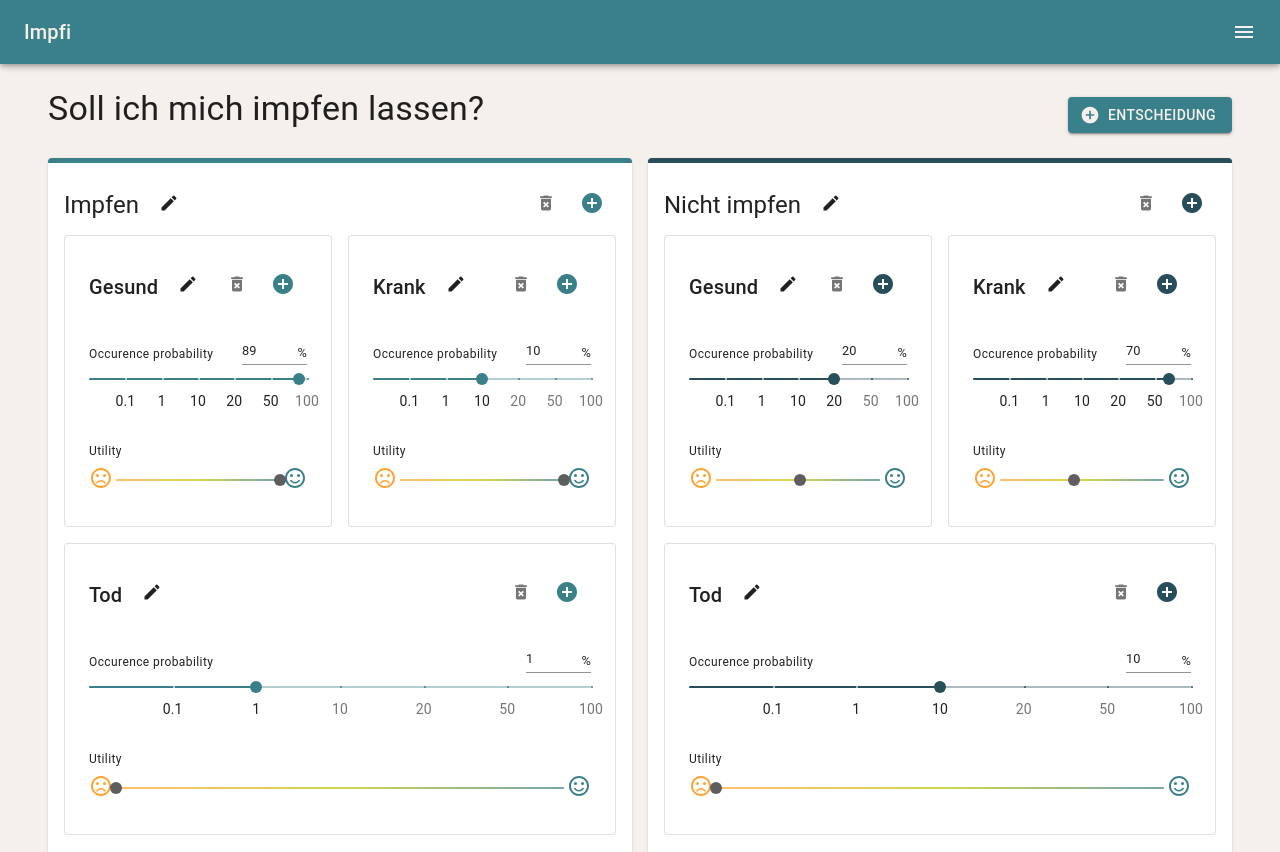
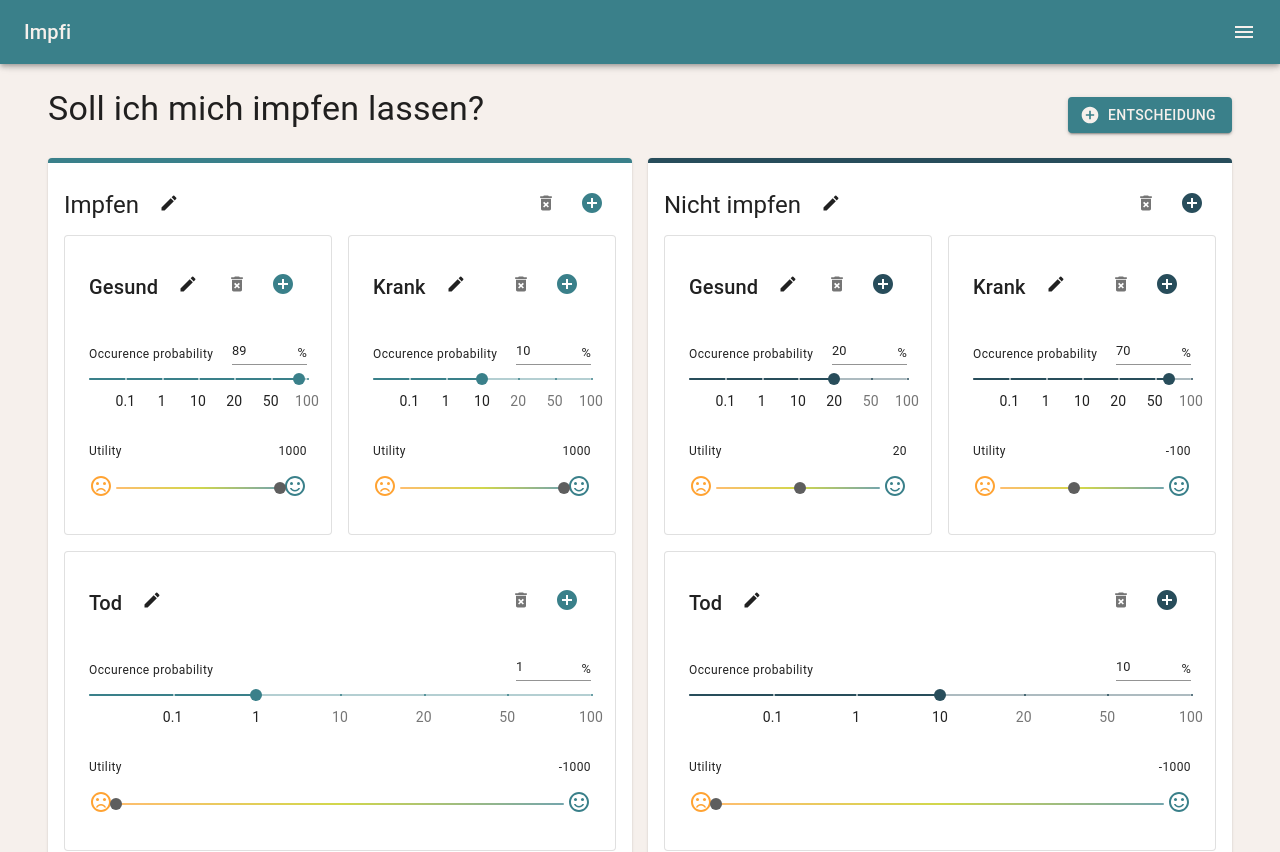
Before and after one commit to grenzbotin/decisionTracer, a Next.js app: page /decisionTracer/en in a window 1280 px wide. Shown: the top 852 px of the page. Built offline with nearby package versions, Linux system fonts and the light colour scheme.

Commit message:
show value above growing slider, adjust margins

```diff
--- a/components/Calculator/CalculatorElements/ValidatedInputField.tsx
+++ b/components/Calculator/CalculatorElements/ValidatedProbabilityField.tsx
@@ -18,7 +18,7 @@ interface Props {
   value: number;
 }
 
-const ValidatedInputField: React.FC<Props> = ({ onChange, value }) => {
+const ValidatedProbabilityField: React.FC<Props> = ({ onChange, value }) => {
   const prevValue = usePrevious(value);
   const [localValue, setLocalValue] = useState<number | string>(value);
   const [error, setError] = useState(false);
@@ -46,7 +46,7 @@ const ValidatedInputField: React.FC<Props> = ({ onChange, value }) => {
   };
 
   return (
-    <FormControl size="small" style={{ maxWidth: "65px" }}>
+    <FormControl size="small" style={{ maxWidth: "75px" }}>
       <Input
         error={error}
         value={localValue}
@@ -66,4 +66,4 @@ const ValidatedInputField: React.FC<Props> = ({ onChange, value }) => {
   );
 };
 
-export default ValidatedInputField;
+export default ValidatedProbabilityField;
--- a/components/Calculator/CaseItem/CaseItem.tsx
+++ b/components/Calculator/CaseItem/CaseItem.tsx
@@ -11,7 +11,7 @@ import ExpandMoreIcon from "@material-ui/icons/ExpandMore";
 import { GlobalDecisionContext } from "@/../hooks/GlobalDecisionsContextProvider";
 import { SubItem as SubItemType } from "@/../lib/presets";
 import EditableTitle from "../CalculatorElements/EditableTitle";
-import ValidatedInputField from "../CalculatorElements/ValidatedInputField";
+import ValidatedProbabilityField from "../CalculatorElements/ValidatedProbabilityField";
 import NonLinearSlider from "../CalculatorElements/NonLinearSlider";
 import GrowingSlider from "../CalculatorElements/GrowingSlider";
 
@@ -93,7 +93,7 @@ export default function CaseItem({
       <AccordionDetails style={{ flexDirection: "column", padding: "1rem 2rem" }}>
         <div style={{ display: "flex", marginTop: "2rem", justifyContent: "space-between", alignItems: "flex-end" }}>
           <Typography variant="caption">{i18next.t("calculator.probability")}</Typography>
-          <ValidatedInputField value={caseItem.probability} onChange={handleProbabilityChange} />
+          <ValidatedProbabilityField value={caseItem.probability} onChange={handleProbabilityChange} />
         </div>
         <NonLinearSlider
           marks={[
@@ -111,9 +111,14 @@ export default function CaseItem({
           value={caseItem.probability}
           numFormatter={(val: number) => Math.round(val)}
         />
-        <Typography variant="caption" display="block" style={{ marginTop: "1.5rem" }} gutterBottom>
-          {i18next.t("calculator.value")}
-        </Typography>
+        <div style={{ display: "flex", marginTop: "1.5rem", justifyContent: "space-between", alignItems: "flex-end" }}>
+          <Typography variant="caption" display="block" gutterBottom>
+            {i18next.t("calculator.value")}
+          </Typography>
+          <Typography variant="caption" display="block" gutterBottom>
+            {caseItem.value}
+          </Typography>
+        </div>
         <GrowingSlider value={caseItem.value} onChange={handleValueChange} />
       </AccordionDetails>
     </Accordion>
--- a/components/Calculator/SubItem/SubItem.tsx
+++ b/components/Calculator/SubItem/SubItem.tsx
@@ -8,7 +8,7 @@ import DeleteForeverIcon from "@material-ui/icons/DeleteForever";
 import { GlobalDecisionContext } from "@/../hooks/GlobalDecisionsContextProvider";
 import { SubItem as SubItemType } from "@/../lib/presets";
 import EditableTitle from "../CalculatorElements/EditableTitle";
-import ValidatedInputField from "../CalculatorElements/ValidatedInputField";
+import ValidatedProbabilityField from "../CalculatorElements/ValidatedProbabilityField";
 import NonLinearSlider from "../CalculatorElements/NonLinearSlider";
 import GrowingSlider from "../CalculatorElements/GrowingSlider";
 import CaseItem from "../CaseItem";
@@ -63,7 +63,7 @@ export default function SubItem({
           </div>
           <div style={{ display: "flex", marginTop: "2rem", justifyContent: "space-between", alignItems: "flex-end" }}>
             <Typography variant="caption">{i18next.t("calculator.probability")}</Typography>
-            <ValidatedInputField onChange={handleProbabilityChange} value={item.probability} />
+            <ValidatedProbabilityField onChange={handleProbabilityChange} value={item.probability} />
           </div>
           <NonLinearSlider
             marks={[
@@ -83,9 +83,21 @@ export default function SubItem({
           />
           {item.cases.length === 0 ? (
             <>
-              <Typography variant="caption" display="block" style={{ marginTop: "1.5rem" }} gutterBottom>
-                {i18next.t("calculator.value")}
-              </Typography>
+              <div
+                style={{
+                  display: "flex",
+                  margin: "1.5rem 0 .5rem 0",
+                  justifyContent: "space-between",
+                  alignItems: "flex-end"
+                }}
+              >
+                <Typography variant="caption" display="block" gutterBottom>
+                  {i18next.t("calculator.value")}
+                </Typography>
+                <Typography variant="caption" display="block" gutterBottom>
+                  {item.value}
+                </Typography>
+              </div>
               <GrowingSlider onChange={handleValueChange} value={item.value} />
             </>
           ) : (
```
